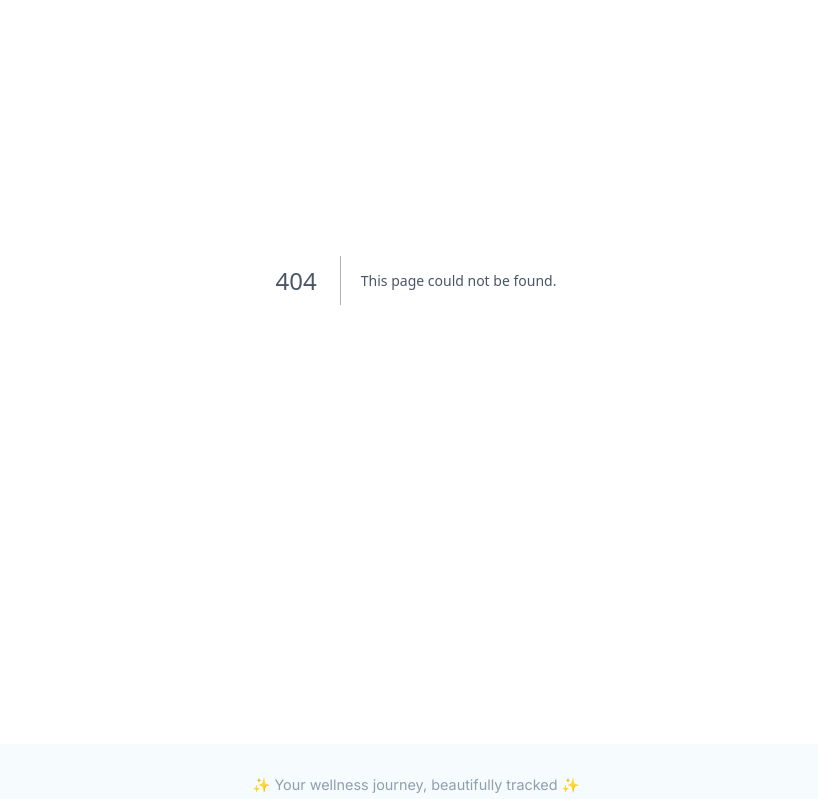
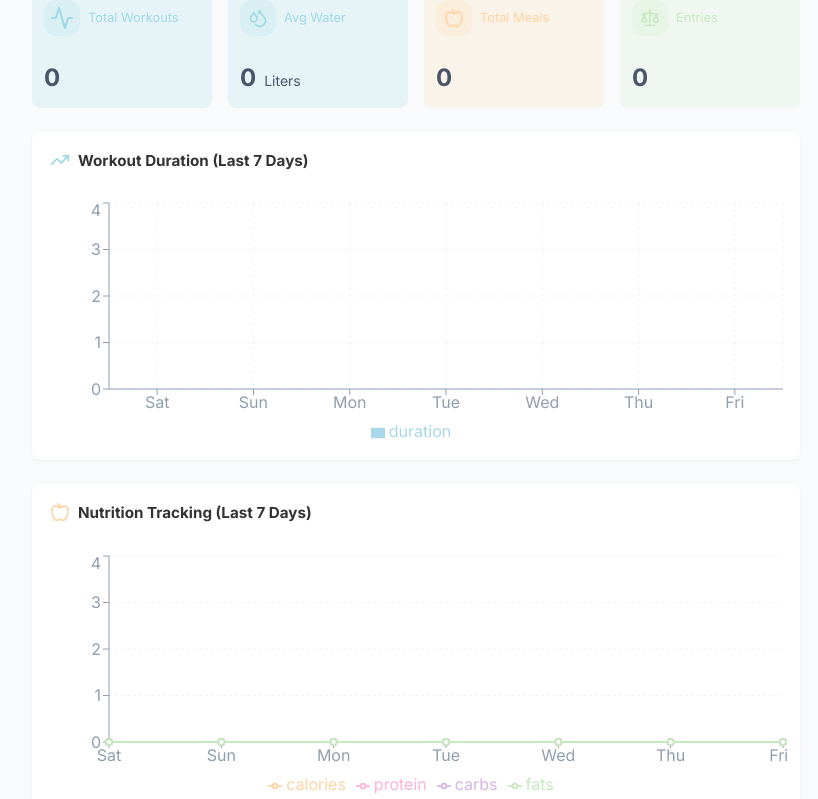
Before and after one commit to RevainIDN/workout-journal-app, a Next.js app: page /stats in a window 1280 px wide. Before the commit this address had no page. Shown: the part 220-1019 px from the top of the page, without its empty margins (224-1042 px from the left). Built offline with nearby package versions, Linux system fonts and the light colour scheme.

Commit message:
feat: add stats page and components

```diff
--- /dev/null
+++ b/src/app/stats/components/StatsSection/StatsSection.module.css
@@ -0,0 +1,44 @@
+.statsInfo {
+	display: grid;
+	grid-template-columns: repeat(4, 1fr);
+	gap: 16px;
+}
+
+.statsCharts {
+	display: flex;
+	flex-direction: column;
+	margin-top: 24px;
+	gap: 24px;
+}
+
+.chartCard {
+	background: var(--card-bg, #fff);
+	border-radius: 8px;
+	padding: 12px;
+	box-shadow: 0 1px 3px rgba(0, 0, 0, 0.06);
+}
+
+.chartHeader {
+	display: flex;
+	gap: 8px;
+	margin-bottom: 20px;
+	padding: 6px;
+	color: orange;
+}
+
+.workoutHeader {
+	color: rgba(var(--pastel-aqua-rgb), 1)
+}
+
+.nutritionHeader {
+	color: rgba(var(--pastel-peach-rgb), 1);
+}
+
+.weightHeader {
+	color: rgba(var(--pastel-green-rgb), 1);
+}
+
+.chartTitle {
+	font-size: 0.95rem;
+	color: var(--text-muted, #333);
+}
--- /dev/null
+++ b/src/app/stats/components/StatsSection/StatsSection.tsx
@@ -0,0 +1,183 @@
+'use client'
+
+import statsStyles from './StatsSection.module.css'
+import { useState, useEffect, useMemo } from 'react'
+import { JournalEntry } from '@/types/journalEntryTypes'
+import InfoCard from '@/components/ui/InfoCard/InfoCard'
+
+import ProgressIcon from '@/components/icons/ProgressIcon'
+import MealIcon from '@/components/icons/MealIcon'
+import WeightIcon from '@/components/icons/WeightIcon'
+
+import {
+	ResponsiveContainer,
+	LineChart,
+	Line,
+	XAxis,
+	YAxis,
+	CartesianGrid,
+	Tooltip,
+	Legend,
+	BarChart,
+	Bar,
+} from 'recharts'
+
+export default function StatsSection() {
+	const [entries, setEntries] = useState<JournalEntry[]>([])
+
+	useEffect(() => {
+		const storedData = localStorage.getItem('journal-entries')
+		if (storedData) {
+			const data = JSON.parse(storedData)
+			setEntries(Array.isArray(data) ? data : data.entries || [])
+		}
+	}, [])
+
+	const totalWorkouts = entries.reduce((total, entry) => total + (entry.workout?.workoutType && entry.workout.workoutDescription ? 1 : 0), 0)
+	const waterEntries = entries.filter(e => e.water && e.water > 0)
+	const avgWater = waterEntries.length > 0
+		? Math.round(waterEntries.reduce((sum, e) => sum + (e.water || 0), 0) / waterEntries.length)
+		: 0
+	const totalMeals = entries.reduce((total, entry) => total + (entry.nutrition?.length || 0), 0)
+
+	const sortedEntries = useMemo(() => {
+		return [...entries].sort((a, b) => new Date(a.date).getTime() - new Date(b.date).getTime())
+	}, [entries])
+
+	// helper: last 7 calendar days (from 6 days ago to today)
+	const last7Days = useMemo(() => {
+		const days: Date[] = []
+		for (let i = 6; i >= 0; i--) {
+			const d = new Date()
+			d.setDate(d.getDate() - i)
+			d.setHours(0, 0, 0, 0)
+			days.push(d)
+		}
+		return days
+	}, [])
+
+	const isSameDay = (a: Date, b: Date) => a.getFullYear() === b.getFullYear() && a.getMonth() === b.getMonth() && a.getDate() === b.getDate()
+
+	// workout: Bar chart — duration per day for last 7 days (x: weekday)
+	const workoutData = useMemo(() => {
+		return last7Days.map(d => {
+			const totalDuration = sortedEntries.reduce((sum, e) => {
+				const entryDate = new Date(e.date)
+				entryDate.setHours(0, 0, 0, 0)
+				if (isSameDay(entryDate, d)) {
+					return sum + (Number(e.workout?.workoutDuration) || 0)
+				}
+				return sum
+			}, 0)
+			return { date: d.toLocaleDateString('en-US', { weekday: 'short' }), duration: totalDuration }
+		})
+	}, [last7Days, sortedEntries])
+
+	// nutrition: Line chart — daily totals (calories, protein, carbs, fats) for last 7 days
+	const nutritionData = useMemo(() => {
+		return last7Days.map(d => {
+			const totals = sortedEntries.reduce((acc, e) => {
+				const entryDate = new Date(e.date)
+				entryDate.setHours(0, 0, 0, 0)
+				if (isSameDay(entryDate, d)) {
+					; (e.nutrition || []).forEach(meal => {
+						acc.calories += Number(meal.calories || 0)
+						acc.protein += Number(meal.protein || 0)
+						acc.carbs += Number(meal.carbs || 0)
+						acc.fats += Number(meal.fats || 0)
+					})
+				}
+				return acc
+			}, { calories: 0, protein: 0, carbs: 0, fats: 0 })
+
+			return {
+				date: d.toLocaleDateString('en-US', { weekday: 'short' }),
+				calories: totals.calories,
+				protein: totals.protein,
+				carbs: totals.carbs,
+				fats: totals.fats,
+			}
+		})
+	}, [last7Days, sortedEntries])
+
+	// weight: Line chart — show weight entries (format date as 'Feb 13') across available data (filtered to last 30 entries)
+	const weightData = useMemo(() => {
+		return sortedEntries
+			.map(e => ({ date: new Date(e.date).toLocaleDateString('en-US', { month: 'short', day: 'numeric' }), weight: Number(e.weight || 0) }))
+			.filter(d => d.weight > 0)
+			.slice(-30)
+	}, [sortedEntries])
+
+	return (
+		<section className={statsStyles.statsSection}>
+			<div className={statsStyles.statsInfo}>
+				<InfoCard type="Workout" title='Total Workouts' value={totalWorkouts} fontSize='1.5rem' titleFontSize='0.8rem' height={120} svgCover={true} />
+				<InfoCard type="Water" title='Avg Water' value={`${avgWater}`} subValue='Liters' fontSize='1.5rem' titleFontSize='0.8rem' height={120} svgCover={true} />
+				<InfoCard type="Nutrition" title='Total Meals' value={totalMeals} fontSize='1.5rem' titleFontSize='0.8rem' height={120} svgCover={true} />
+				<InfoCard type="Entries" title='Entries' value={entries.length} fontSize='1.5rem' titleFontSize='0.8rem' height={120} svgCover={true} />
+			</div>
+
+			<div className={statsStyles.statsCharts}>
+				<div className={statsStyles.chartCard}>
+					<div className={`${statsStyles.chartHeader} ${statsStyles.workoutHeader}`}>
+						<ProgressIcon />
+						<h3 className={statsStyles.chartTitle}>Workout Duration (Last 7 Days)</h3>
+					</div>
+					{workoutData.length === 0 ? <p>No data yet</p> : (
+						<ResponsiveContainer width="100%" height={250}>
+							<BarChart data={workoutData}>
+								<CartesianGrid stroke="var(--secondary-color)" strokeDasharray="3 3" strokeOpacity={0.12} />
+								<XAxis dataKey="date" stroke="var(--secondary-color)" tick={{ fill: 'var(--secondary-color)' }} axisLine={{ stroke: 'var(--secondary-color)' }} tickLine={{ stroke: 'var(--secondary-color)' }} />
+								<YAxis stroke="var(--secondary-color)" tick={{ fill: 'var(--secondary-color)' }} axisLine={{ stroke: 'var(--secondary-color)' }} tickLine={{ stroke: 'var(--secondary-color)' }} />
+								<Tooltip />
+								<Legend />
+								<Bar dataKey="duration" fill="var(--pastel-blue)" radius={[6, 6, 0, 0]} />
+							</BarChart>
+						</ResponsiveContainer>
+					)}
+				</div>
+
+				<div className={statsStyles.chartCard}>
+					<div className={`${statsStyles.chartHeader} ${statsStyles.nutritionHeader}`}>
+						<MealIcon />
+						<h3 className={statsStyles.chartTitle}>Nutrition Tracking (Last 7 Days)</h3>
+					</div>
+					{nutritionData.length === 0 ? <p>No data yet</p> : (
+						<ResponsiveContainer width="100%" height={250}>
+							<LineChart data={nutritionData}>
+								<CartesianGrid stroke="var(--secondary-color)" strokeDasharray="3 3" strokeOpacity={0.12} vertical={false} />
+								<XAxis dataKey="date" stroke="var(--secondary-color)" tick={{ fill: 'var(--secondary-color)' }} axisLine={{ stroke: 'var(--secondary-color)' }} tickLine={{ stroke: 'var(--secondary-color)' }} />
+								<YAxis stroke="var(--secondary-color)" tick={{ fill: 'var(--secondary-color)' }} axisLine={{ stroke: 'var(--secondary-color)' }} tickLine={{ stroke: 'var(--secondary-color)' }} />
+								<Tooltip />
+								<Legend />
+								<Line type="monotone" dataKey="calories" stroke="var(--pastel-peach)" strokeWidth={2} dot={{ r: 3 }} />
+								<Line type="monotone" dataKey="protein" stroke="var(--pastel-pink)" strokeWidth={2} dot={{ r: 3 }} />
+								<Line type="monotone" dataKey="carbs" stroke="var(--pastel-lavender)" strokeWidth={2} dot={{ r: 3 }} />
+								<Line type="monotone" dataKey="fats" stroke="var(--pastel-green)" strokeWidth={2} dot={{ r: 3 }} />
+							</LineChart>
+						</ResponsiveContainer>
+					)}
+				</div>
+
+				<div className={statsStyles.chartCard}>
+					<div className={`${statsStyles.chartHeader} ${statsStyles.weightHeader}`}>
+						<WeightIcon />
+						<h3 className={statsStyles.chartTitle}>Weight Progress</h3>
+					</div>
+					{weightData.length === 0 ? <p>No weight data</p> : (
+						<ResponsiveContainer width="100%" height={250}>
+							<LineChart data={weightData}>
+								<CartesianGrid stroke="var(--secondary-color)" strokeDasharray="3 3" strokeOpacity={0.12} vertical={false} />
+								<XAxis dataKey="date" stroke="var(--secondary-color)" tick={{ fill: 'var(--secondary-color)' }} axisLine={{ stroke: 'var(--secondary-color)' }} tickLine={{ stroke: 'var(--secondary-color)' }} />
+								<YAxis stroke="var(--secondary-color)" tick={{ fill: 'var(--secondary-color)' }} axisLine={{ stroke: 'var(--secondary-color)' }} tickLine={{ stroke: 'var(--secondary-color)' }} />
+								<Tooltip />
+								<Legend />
+								<Line type="monotone" dataKey="weight" stroke="var(--pastel-green)" strokeWidth={2} dot={{ r: 3 }} />
+							</LineChart>
+						</ResponsiveContainer>
+					)}
+				</div>
+			</div>
+		</section>
+	)
+}
--- /dev/null
+++ b/src/app/stats/page.module.css
@@ -0,0 +1,13 @@
+.statsPage {
+	width: 100%;
+	margin-bottom: 12px;
+}
+
+.pageContent {
+	display: flex;
+	flex-direction: column;
+	gap: 24px;
+	width: 800px;
+	padding: 32px 16px;
+	margin: 0 auto;
+}
--- /dev/null
+++ b/src/app/stats/page.tsx
@@ -0,0 +1,17 @@
+import pageStyles from './page.module.css'
+
+import StatsSection from './components/StatsSection/StatsSection'
+
+export default function StatsPage() {
+	return (
+		<main className={pageStyles.statsPage}>
+			<div className={pageStyles.pageContent}>
+				<div className={pageStyles.header}>
+					<h1 className={pageStyles.title}>Your Progress</h1>
+					<p className={pageStyles.subtitle}>Track your wellness journey with beautiful insights</p>
+				</div>
+				<StatsSection />
+			</div>
+		</main>
+	)
+}
```
